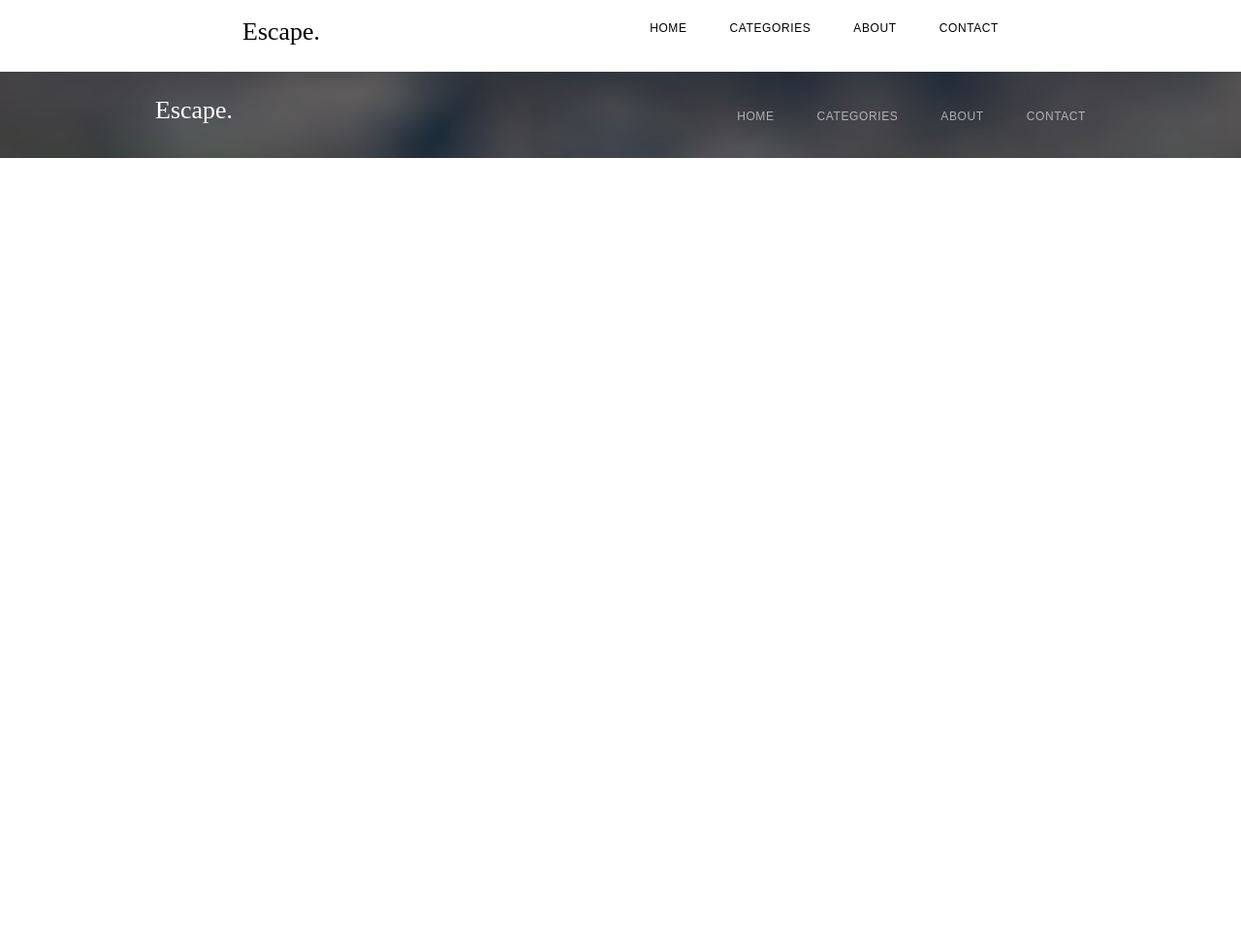
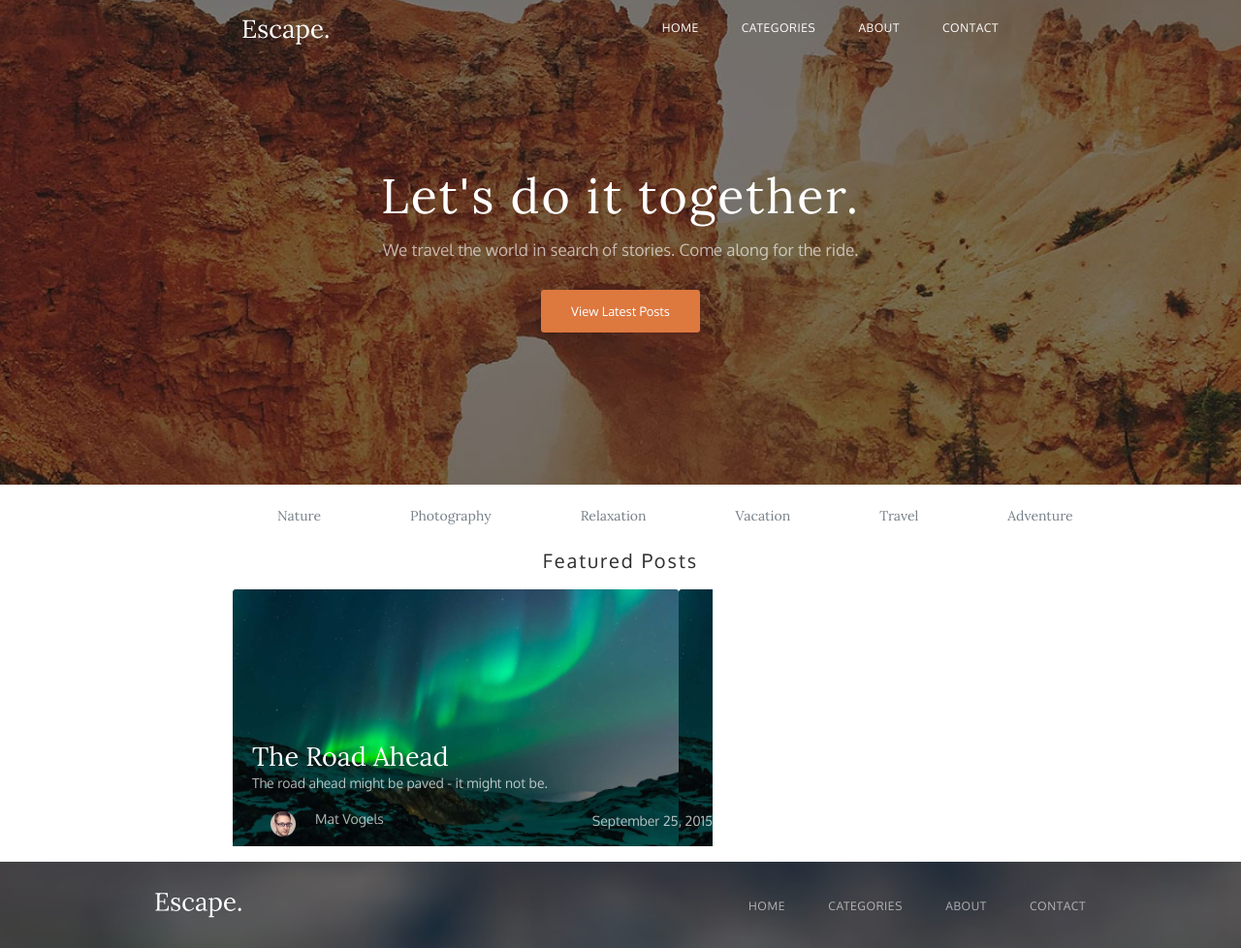
Before and after one commit to FALLENEZER/Web, a PHP site: page / in a window 1280 px wide. Shown: the whole page at 97% size. Before the commit the page ends 163 px from the top, so only its background shows below. Run offline with PHP 8.4, Linux system fonts and the light colour scheme.

Commit message:
Version 28 feb

```diff
--- a/Styles/index-style.css
+++ b/Styles/index-style.css
@@ -9,10 +9,86 @@ header {
     justify-content: space-between;
 }
 
-.list li {
+.main__head {
+    text-align: center;
+    color: rgb(255, 255, 255);
+    z-index: -1;
+    display: grid;
+    position: relative;
+    padding: 184px 250px 157px;
+    bottom: 74px;
+    align-items: center;
+    justify-items: center;
+    background-image: url("../Photos/Let's do it together.jpg");
+    background-size: cover;
+}
+
+.main__head__title {
+    color: rgb(255, 255, 255);
+    font-family: "Lora", serif;
+    margin-top: -7px;
+    font-size: 50px;
+    font-weight: 400;
+    line-height: 51px;
+    letter-spacing: 2px;
+    text-align: center;
+}
+
+.main__head__subtitle {
+    margin-top: 20px;
+    color: rgba(255, 255, 255, 0.63);
+    font-family: "Oxygen", sans-serif;
+    font-size: 17px;
+    font-weight: 400;
+    line-height: 20px;
+    letter-spacing: 0%;
+    text-align: center;
+}
+
+.content__title {
+    color: rgb(46, 46, 46);
+    font-family: "Oxygen", sans-serif;
+    font-size: 20px;
+    font-weight: 400;
+    line-height: 27px;
+    letter-spacing: 2px;
+    text-align: center;
+}
+
+.main__button {
+    margin-top: 31px;
+    padding: 12px 31px;
+    color: rgb(255, 255, 255);
+    font-family: "Oxygen", sans-serif;
+    font-size: 13px;
+    font-weight: 400;
+    line-height: 20px;
+    letter-spacing: 0%;
+    text-align: center;
+}
+
+.main__menu {
+    display: flex;
+    justify-content: space-between;
+    margin: -65px 240px 10px;
+}
+
+.main__menu li {
+    display: inline-block;
+    padding: 13px 46px 13px;
+    color: rgb(118, 128, 136);
+    font-family: "Lora", serif;
+    font-size: 14px;
+    font-weight: 400;
+    line-height: 20px;
+    letter-spacing: 0%;
+    text-align: center;
+}
+
+.logo__list li {
     list-style-type: none;
     display: inline;
-    font-family: Oxygen, sans-serif;
+    font-family: "Oxygen", sans-serif;
     font-size: 12px;
     font-weight: 400;
     line-height: 20px;
@@ -22,16 +98,71 @@ header {
     margin-left: 40px;
 }
 
-nav {
+.header__nav {
     margin-top: -10px;
+    color: rgb(255, 255, 255)
 }
 
-.logo {
-    font-family: 'Lora', serif;
-    font-size: 26px;
+.main__button {
+    padding: 225px, 636px;
+    border-radius: 3px;
+    background: rgb(221, 120, 63);
+}
+
+.content__block_first {
+    position: relative;
+    background-image: url("../Photos/Small_mountains.png");
+    padding-top: 157px;
+    padding-left: 20px;
+}
+
+.content__block {
+    margin: 16px 240px;
+}
+
+.content__block_naming {
+    padding-right: 236px;
+    color: rgb(255, 255, 255);
+    font-family: "Lora", serif;
+    font-size: 27px;
     font-weight: 400;
-    line-height: 26px;
+    line-height: 30px;
+    letter-spacing: 0%;
     text-align: left;
+}
+
+.content__block_description {
+    color: rgba(255, 255, 255, 0.7);
+    font-family: "Oxygen", sans-serif;
+    font-size: 14px;
+    font-weight: 400;
+    line-height: 25px;
+    letter-spacing: 0%;
+    text-align: left;
+}
+
+.avatar-name-Mat {
+   display: flex;
+}
+
+.date-Mat {
+    display: inline;
+    margin-left: 215px;
+}
+
+.avatar-name-Mat img {
+    display: inline-block;
+    margin: 17px 20px 10px 19px;
+}
+
+.avatar-name-Mat p {
+    margin-top: 12px;
+    display: inline-block;
+}
+
+.content__block_author {
+    align-items: center;
+    display: flex;
 }
 
 footer {
@@ -40,13 +171,13 @@ footer {
     background-image: url("../Photos/Bottom_image.png");
 }
 
-.footer_color {
+.footer-color {
     background: rgba(35, 47, 56, 0.6);
     width: 100%;
     height: 100%;
 }
 
-.footer_content {
+.footer__content {
     margin: 0 auto;
     max-width: 960px;
     display: flex;
@@ -54,11 +185,15 @@ footer {
     justify-content: space-between;
 }
 
-.bottom_header {
+.bottom__header {
     color: rgba(255, 255, 255);
 }
 
-.bottom_li {
+.content__block {
+    display: inline-block;
+}
+
+.bottom__li {
     color: rgba(255, 255, 255, 0.6);
 }
 
--- a/index.html
+++ b/index.html
@@ -6,13 +6,19 @@
     <meta name="viewport" content="width=device-width, initial-scale=1.0">
     <title>Страница блога</title>
     <link rel="stylesheet" href="Styles/index-style.css">
+    <link rel="preconnect" href="https://fonts.googleapis.com">
+    <link rel="preconnect" href="https://fonts.gstatic.com" crossorigin>
+    <link href="https://fonts.googleapis.com/css2?family=Oxygen:wght@300;400;700&display=swap" rel="stylesheet">
+    <link rel="preconnect" href="https://fonts.googleapis.com">
+    <link rel="preconnect" href="https://fonts.gstatic.com" crossorigin>
+    <link href="https://fonts.googleapis.com/css2?family=Lora:ital,wght@0,400..700;1,400..700&display=swap" rel="stylesheet">
 </head>
 
-    <body>
-    <header>
-    <a class="logo">Escape.</a>
-    <nav>
-        <ul class="list">
+<body>
+<header>
+    <img src="Photos/Escape.svg" alt="Escape">
+    <nav class="header__nav">
+        <ul class="logo__list">
             <li>HOME</li>
             <li>CATEGORIES</li>
             <li>ABOUT</li>
@@ -22,15 +28,47 @@
 </header>
 
 <main>
-
+    <div class="main__head">
+        <h1 class="main__head__title">Let's do it together.</h1>
+        <h2 class="main__head__subtitle">We travel the world in search of stories. Come along for the ride.</h2>
+        <div class="main__button">
+            <p>View Latest Posts</p>
+        </div>
+    </div>
+    <ul class="main__menu">
+        <li>Nature</li>
+        <li>Photography</li>
+        <li>Relaxation</li>
+        <li>Vacation</li>
+        <li>Travel</li>
+        <li>Adventure</li>
+    </ul>
+    <h2 class="content__title">Featured Posts</h2>
+    <div class="content_block-color">
+        <div class="content__block">
+            <div class="content__block_first">
+                <p class="content__block_naming">The Road Ahead</p>
+                <p class="content__block_description">The road ahead might be paved - it might not be.</p>
+                <div class=content__block_author>
+                    <div class="avatar-name-Mat">
+                        <img src="Photos/Mat_face.png", alt="Northern lights">
+                        <p class="content__block_description">Mat Vogels</p>
+                    </div>
+                    <div class="date-Mat">
+                        <p class="content__block_description">September 25, 2015</p>
+                    </div>
+                </div>
+            </div>
+        </div>
+    </div>
 </main>
 
 
 <footer>
-    <div class="footer_color">
-        <div class="footer_content">
-            <a class="logo bottom_header">Escape.</a>
-            <ul class="list bottom_li">
+    <div class="footer-color">
+        <div class="footer__content">
+            <img src="Photos/Escape.svg" alt="Escape">
+            <ul class="logo__list bottom__li">
                 <li>HOME</li>
                 <li>CATEGORIES</li>
                 <li>ABOUT</li>
```
Also changed, not shown: Photos/Awaken early.png (added), Photos/Escape.svg (added), Photos/From top down.png (added), Photos/Let's do it together.jpg (added), Photos/Mat_face.png (added), Photos/Small_mountains.png (added), Photos/Still standing tall.png (added), Photos/Sunny side up.png (added), Photos/Through the mist.png (added), Photos/Try it always.png (added), Photos/Water Falls.png (added), Photos/William_face.png (added), the-road-ahead.html (indentation only).
